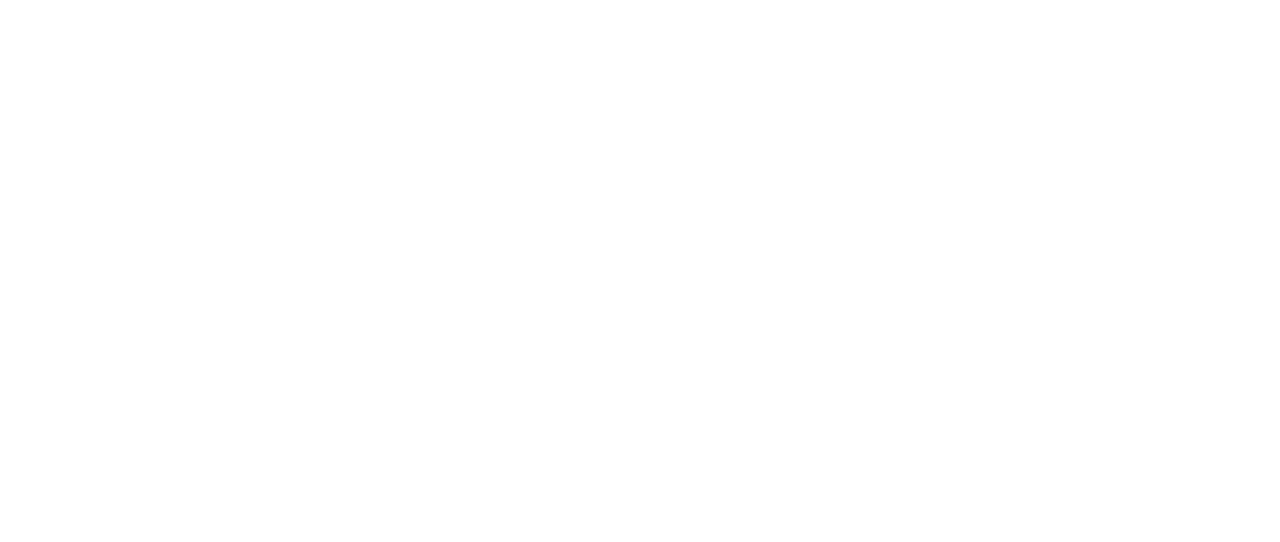
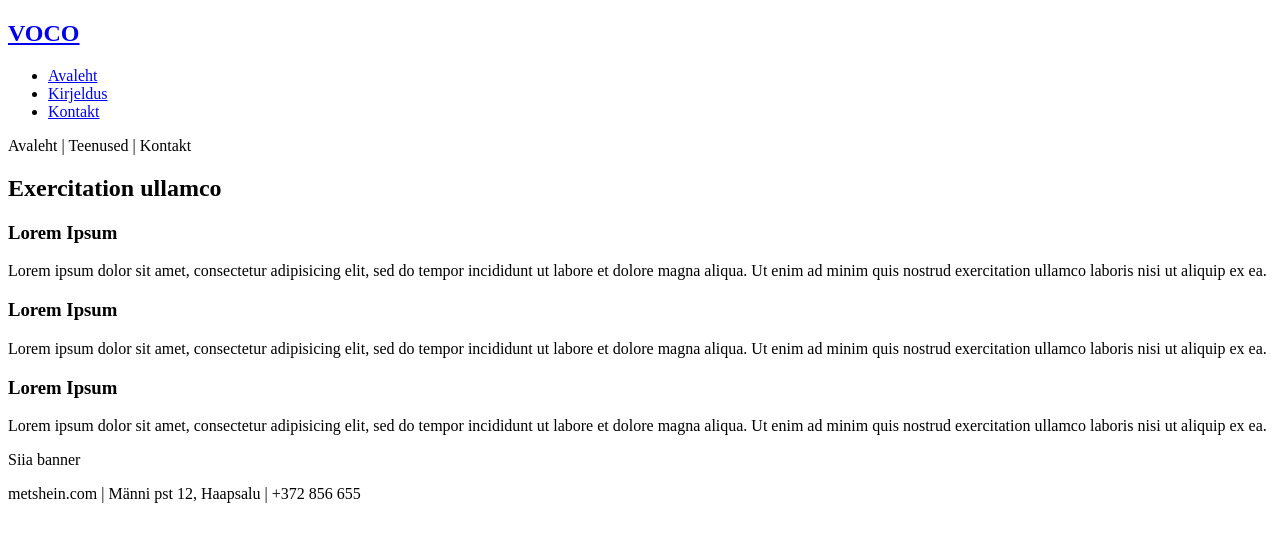
Before and after one commit to AnastasiaNN20/VOCO_Mitmeleht, a plain HTML site: page index.html in a window 1280 px wide. Drawn offline with Linux system fonts and the light colour scheme.

Commit message:
Skeleton

```diff
--- a/index.html
+++ b/index.html
@@ -1,11 +1,54 @@
 <!DOCTYPE html>
-<html lang="en">
+<html lang="et">
 <head>
-    <meta charset="UTF-8">
+	<title>Hotell | Avaleht AN</title>
+	<meta name="description" content="Õpime veebitehnoloogiat" />
+	<meta name="keywords" content="HTML,HTML5" />
+    <meta http-equiv="X-UA-Compatible" content="ie=edge">
     <meta name="viewport" content="width=device-width, initial-scale=1.0">
-    <title>Document</title>
+	<meta charset="UTF-8" />
 </head>
 <body>
-
+	<main>
+		<header>
+<nav id="navbar">
+<div>
+<h1><a href="index.html">VOCO</a></h1>
+<ul>
+<li><a href="index.html">Avaleht</a></li>
+<li><a href="about.html">Kirjeldus</a></li>
+<li><a href="contact.html">Kontakt</a></li>
+</ul>
+</div>
+</nav>
+</header>
+		<nav>
+			Avaleht | Teenused | Kontakt
+		</nav>
+		<section>
+			<h2>Exercitation ullamco</h2>
+			<article>
+				<h3>Lorem Ipsum</h3>
+				<p>Lorem ipsum dolor sit amet, consectetur adipisicing elit, sed do
+				tempor incididunt ut labore et dolore magna aliqua. Ut enim ad minim 				quis nostrud exercitation ullamco laboris nisi ut aliquip ex ea.</p>
+			</article>
+			<article>
+				<h3>Lorem Ipsum</h3>
+				<p>Lorem ipsum dolor sit amet, consectetur adipisicing elit, sed do
+				tempor incididunt ut labore et dolore magna aliqua. Ut enim ad minim 				quis nostrud exercitation ullamco laboris nisi ut aliquip ex ea.</p>
+			</article>
+			<article>
+				<h3>Lorem Ipsum</h3>
+				<p>Lorem ipsum dolor sit amet, consectetur adipisicing elit, sed do
+				tempor incididunt ut labore et dolore magna aliqua. Ut enim ad minim 				quis nostrud exercitation ullamco laboris nisi ut aliquip ex ea.</p>
+			</article>
+		</section>
+		<aside>
+			<p>Siia banner</p>
+		</aside>
+		<footer>
+			<p>metshein.com | Männi pst 12, Haapsalu | +372 856 655</p>
+		</footer>
+	</main>
 </body>
 </html>
--- a/style.css
+++ b/style.css
@@ -0,0 +1,37 @@
+* {
+    margin: 0;
+    padding: 0;
+    box-sizing: border-box;
+}
+html, body {
+    font-family: 'Segoe UI', Tahoma, Geneva, Verdana, sans-serif;
+    line-height: 1.7em;
+}
+a {
+    color: #333;
+    text-decoration: none;
+}
+h1 {
+    padding-bottom: 20px;
+}
+
+#navbar {
+    background: #333;
+    color: #fff;
+    overflow: auto;
+}
+#navbar a {
+    color: #fff;
+}
+#navbar ul {
+    float: right;
+    list-style: none;
+}
+#navbar ul li {
+    float: left;
+}
+#navbar ul li a {
+    display: block;
+    padding: 20px;
+    text-align: center;
+}
```
Also changed, not shown: about.html (+11 -0 lines), contact.html (+11 -0 lines), img/person-1.jpg (added), img/person-2.jpg (added), img/photo-1.jpg (added), img/photo-2.jpg (added), img/showcase.jpg (added), img/test-bg.jpg (added).
